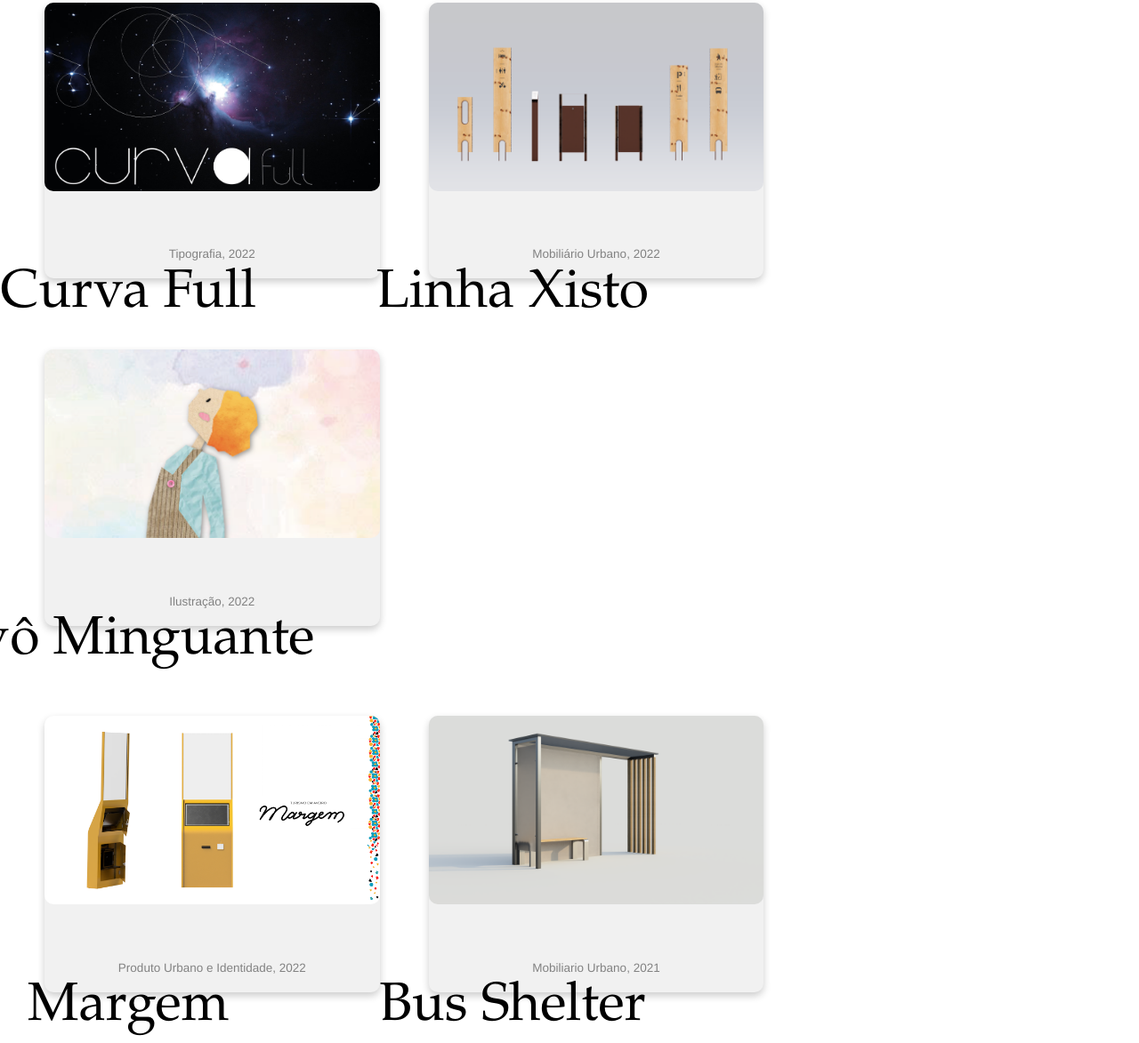
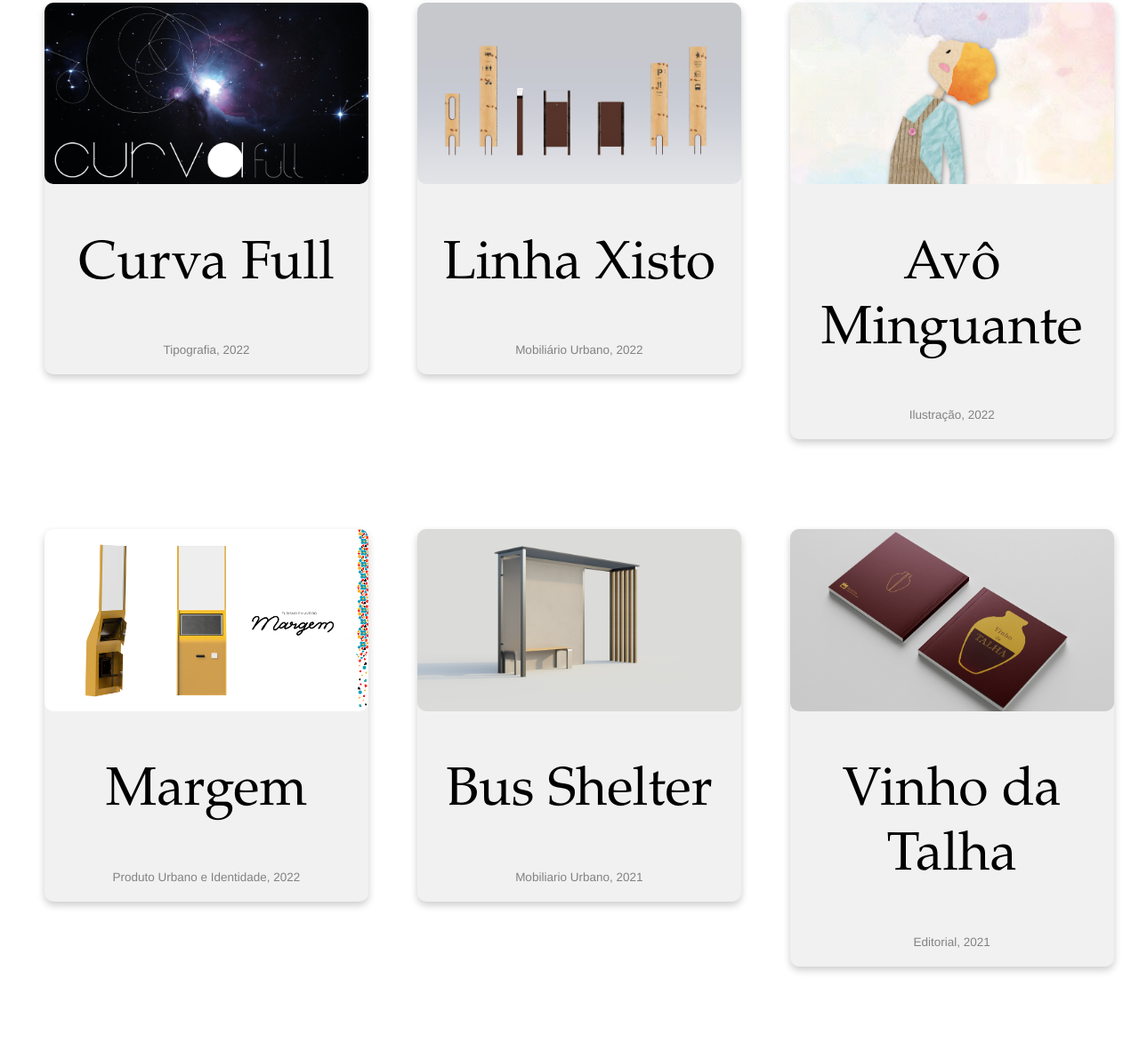
Before and after one commit to micaela-s/micaela-s.github.io, a plain HTML site: page trabalho.html in a window 1280 px wide. Shown: the part 693-1866 px from the top of the page at 89% size. Drawn offline with Linux system fonts and the light colour scheme.

Commit message:
alteração colunas trabalho
atualização de linhas para colunas de trabalho

```diff
--- a/style.css
+++ b/style.css
@@ -272,11 +272,9 @@ line-height:1.4;
 /*Trabalho */
 
 .textocoluna{
+
     font-size: 0.75em;
     text-align: center;
-    margin-left: -50%;
-    margin-top: 20%;
-    margin-bottom: -140px;
 }
 
 
@@ -287,7 +285,7 @@ line-height:1.4;
 
 .column {
   display: inline-flex;
-  width: calc(100% / 3 - 50px);
+  width: calc(97% / 3 - 50px);
   padding-top: 50px;
   padding-bottom: 30px;
   padding-left: 50px;
```
